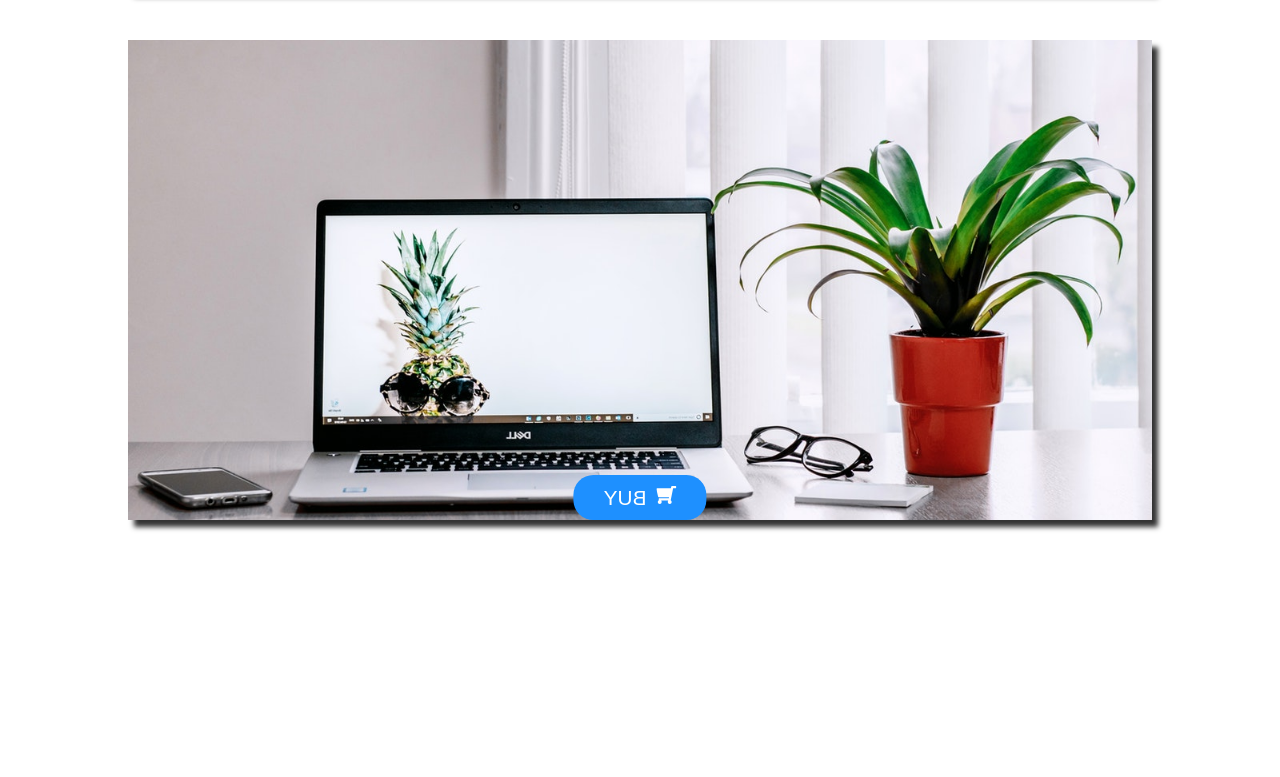
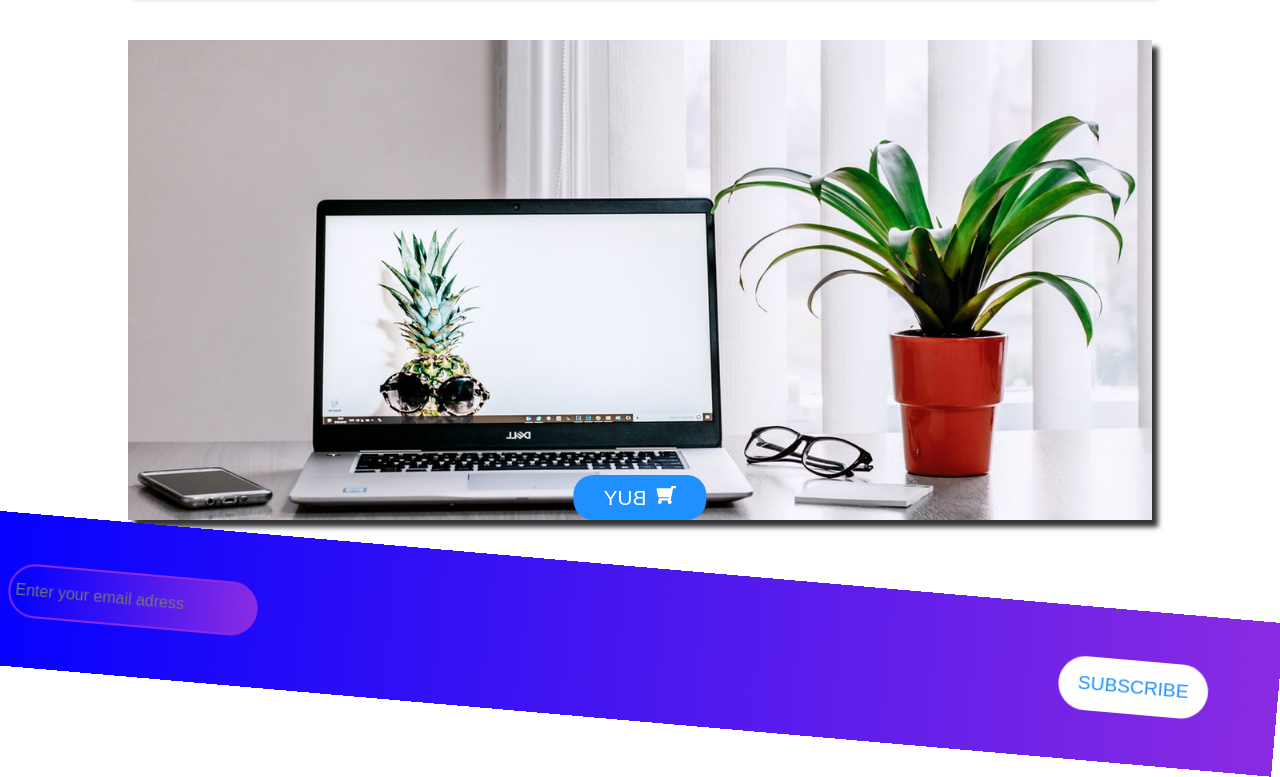
Before and after one commit to Kloosk/ModernSite, a React (Create React App) app: page / in a window 1280 px wide. Shown: the part 1957-2734 px from the top of the page. Before the commit the page ends 2477 px from the top, so only its background shows below. Built offline with nearby package versions, Linux system fonts and the light colour scheme.

Commit message:
Added sub section

```diff
--- a/src/App/App.js
+++ b/src/App/App.js
@@ -4,6 +4,7 @@ import Nav from "../Nav/Nav";
 import Header from "../Header/Header";
 import Main from "../Main/Main";
 import Footer from "../Footer/Footer";
+import Subscribe from "../Subscribe/Subscribe";
 
 const GlobalStyle = createGlobalStyle`
   * {
@@ -22,6 +23,7 @@ const App = () => {
         <Nav/>
         <Main/>
         <Header/>
+        <Subscribe/>
         <Footer/>
       </Container>
   )
--- a/src/Header/Header.js
+++ b/src/Header/Header.js
@@ -3,7 +3,6 @@ import styled from "styled-components";
 import LatestProducts from "./LatestProducts/LatestProducts";
 const Container = styled.div`
   width: 100vw;
-  height: 100vh;
 `;
 
 const Header = () => {
--- /dev/null
+++ b/src/Subscribe/Subscribe.js
@@ -0,0 +1,54 @@
+import React from "react";
+import styled from "styled-components";
+
+const Container = styled.div`
+  width: 105vw;
+  margin-top: 50px;
+  background: linear-gradient(to right,blue , blueviolet);
+  padding: 50px 70px;
+  display: flex;
+  align-items: center;
+  justify-content: space-between;
+  transform: rotate(5deg) translateX(-5vw);
+`;
+const Input = styled.input`
+  border-radius: 27px;
+  font-size: 1rem;
+  width: 250px;
+  height: 54px;
+  outline: none;
+  color: #fff;
+  padding: 0 5px;
+  margin-right: 50px;
+  border: 2px solid blueviolet;
+  transition: all 1s ease-in-out;
+  background: linear-gradient(to right,blue , blueviolet);
+  &:focus{
+    border: 2px solid #fff;
+  }
+`;
+const Btn = styled.button`
+  padding: 5px 12px;
+  background-color: #fff;
+  color: dodgerblue;
+  width: 150px;
+  height: 54px;
+  border-radius: 27px;
+  transition: all 1s ease-in-out;
+  border: none;
+  font-size: 1.2rem;
+  cursor: pointer;
+  &:hover{
+  color: #fff;
+  background-color: dodgerblue;
+  }
+`;
+const Subscribe = () => {
+    return(
+        <Container>
+            <Input placeholder="Enter your email adress" type="email"/>
+            <Btn>SUBSCRIBE</Btn>
+        </Container>
+    )
+};
+export default Subscribe
```
